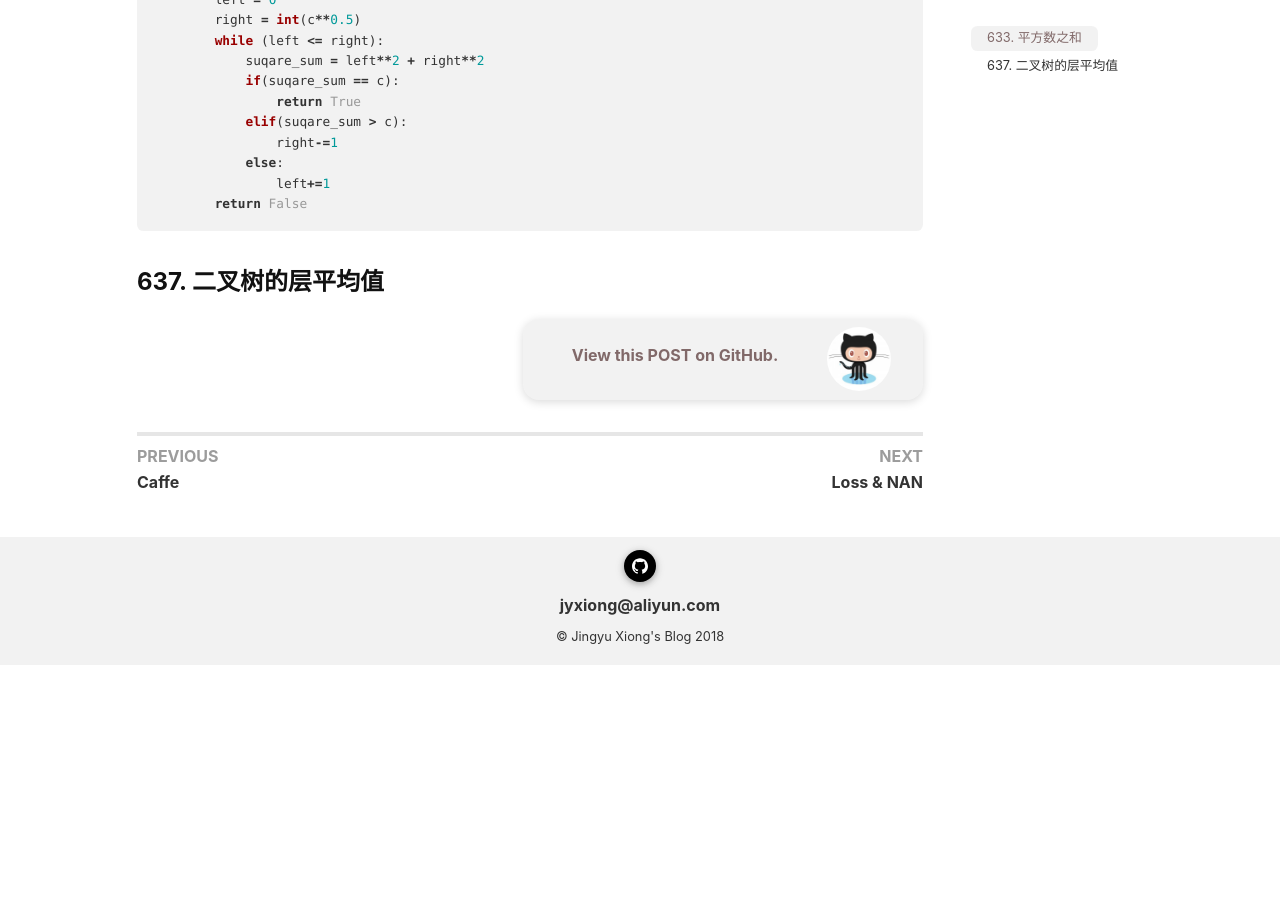
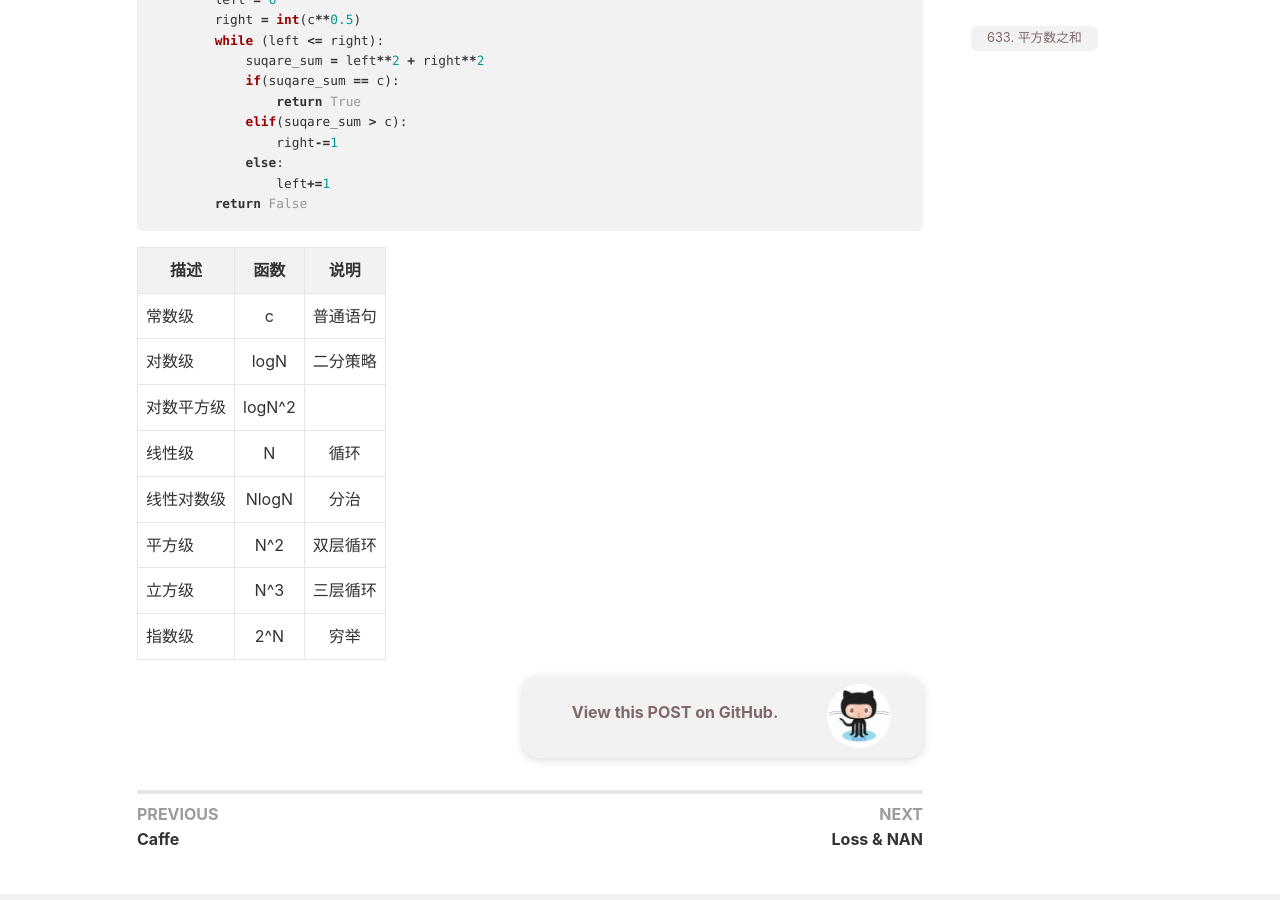
Before and after one commit to jyxiong/github.io, a Jekyll site: the page built from _posts/2018-03-24-LeetCode.md, in a window 1280 px wide and 900 px high, scrolled down 1400 px. Built offline with Jekyll 4.4.1, drawn with Linux system fonts in a browser that asks for light colours; nearby versions of some CDN libraries; comment, search, counter and statistics services are not loaded; before the commit the page ends 2065 px from its top, so only the background shows below that.

Commit message:
blog, leetcode

````diff
--- a/_posts/2018-03-24-LeetCode.md
+++ b/_posts/2018-03-24-LeetCode.md
@@ -76,4 +76,13 @@ class Solution:
         return False
 ```
 
-### 637. 二叉树的层平均值
+| 描述       | 函数   | 说明     |
+| ---------- | :----: | :------: |
+| 常数级     | c      | 普通语句 |
+| 对数级     | logN   | 二分策略 |
+| 对数平方级 | logN^2 |          |
+| 线性级     | N      | 循环     |
+| 线性对数级 | NlogN  | 分治     |
+| 平方级     | N^2    | 双层循环 |
+| 立方级     | N^3    | 三层循环 |
+| 指数级     | 2^N    | 穷举     |
````
Also changed, not shown: _posts/2018-03-27-LeetCode.md (+3 -0 lines).
